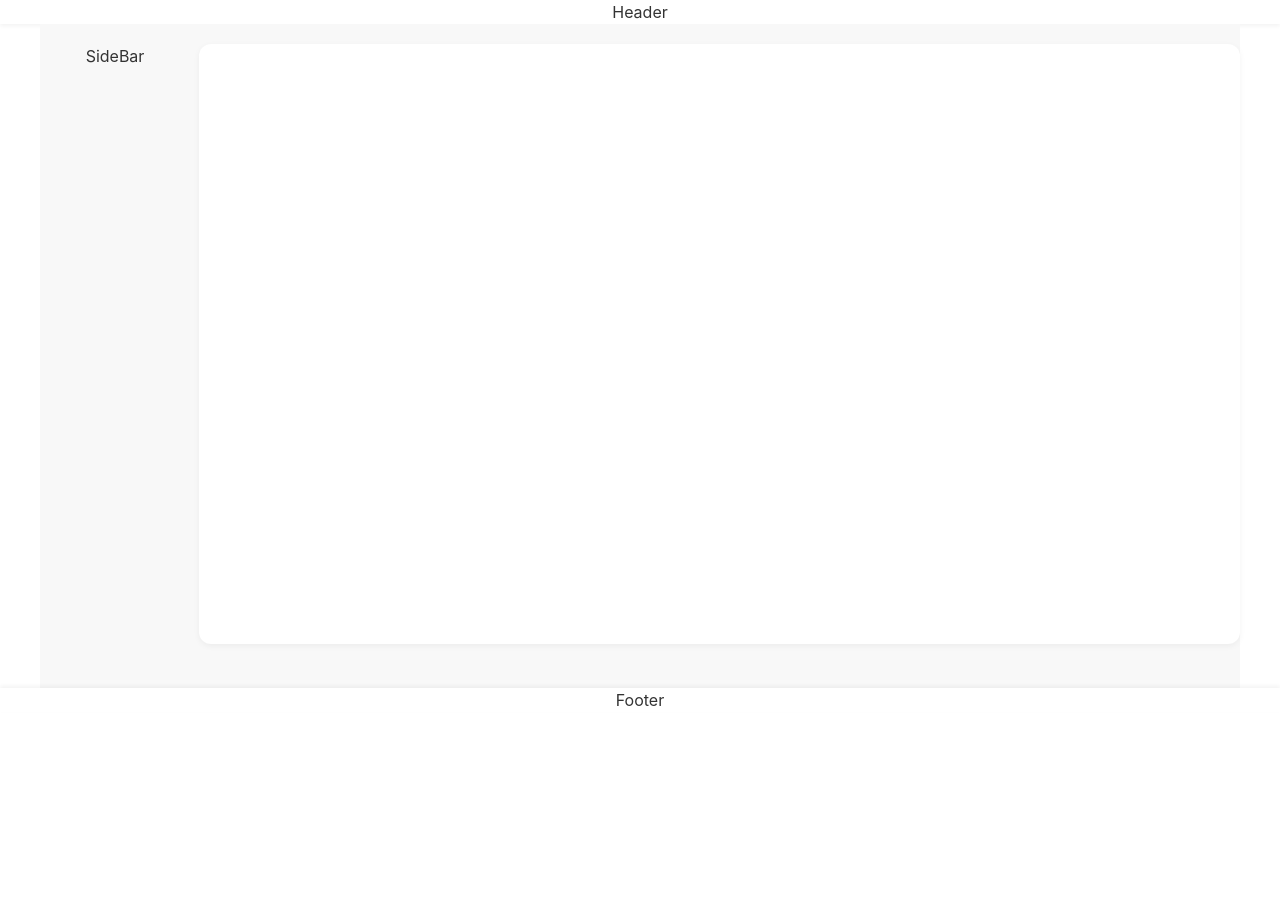
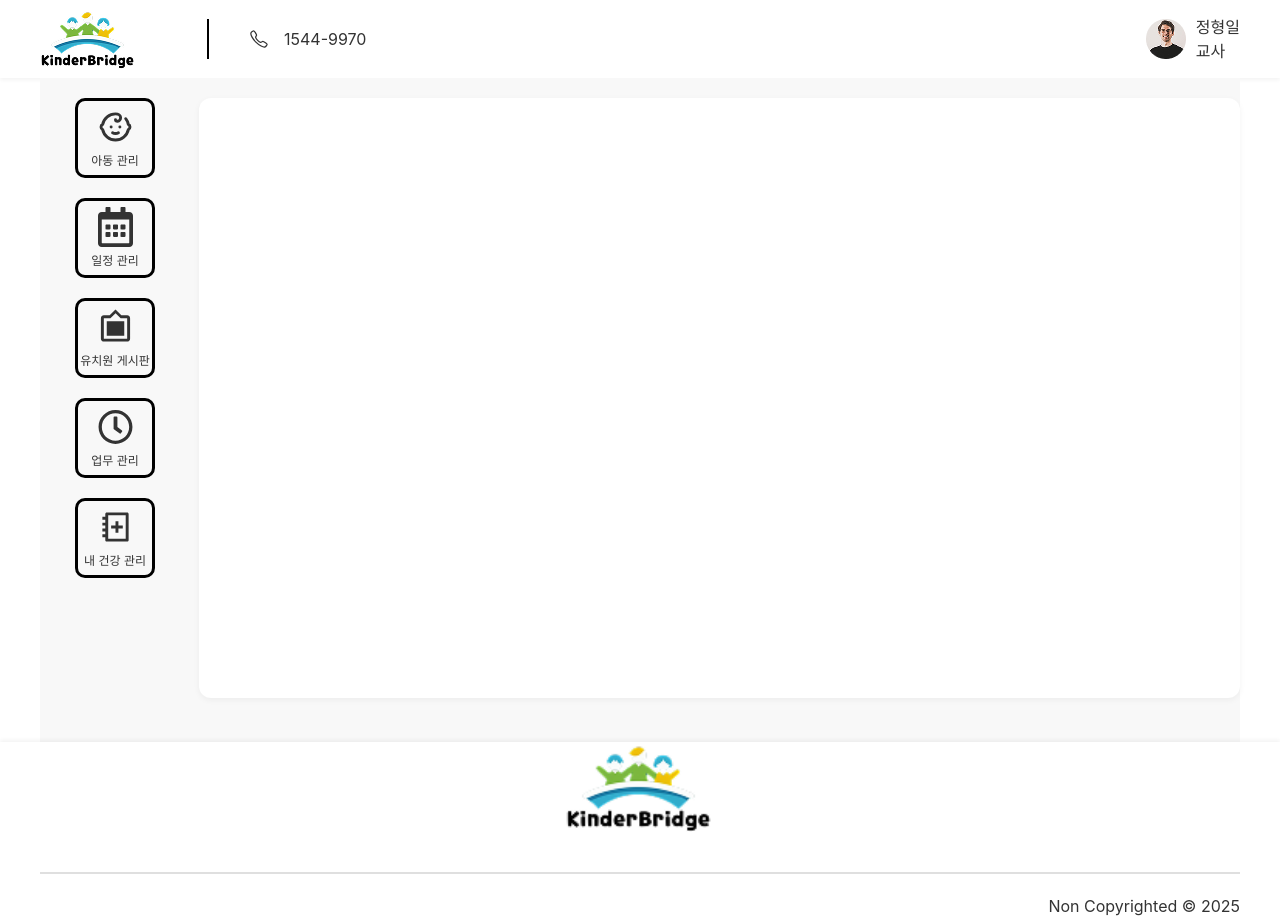
Before and after one commit to parkjimin0817/100toBack, a React (Vite) app in the folder front/: page / in a window 1280 px wide. Before the commit the page ends 800 px from the top, so only its background shows below. Built offline with nearby package versions, Linux system fonts and the light colour scheme.

Commit message:
Feat : 헤더, 푸터, 사이드 바, 레이아웃 구성 완료

```diff
--- a/front/src/components/Footer.jsx
+++ b/front/src/components/Footer.jsx
@@ -1,7 +1,35 @@
 import React from 'react';
+import logo from '../assets/KinderBridge.png';
+import styled from 'styled-components';
 
 const Footer = () => {
-  return <div>Footer</div>;
+  return (
+    <FooterContainer>
+      <FooterLogo src={logo} alt="KinderBridge" />
+      <LinearBar></LinearBar>
+      <CopyrightText>Non Copyrighted © 2025 </CopyrightText>
+    </FooterContainer>
+  );
 };
 
+const FooterContainer = styled.div`
+  max-width: 1200px;
+  width: 100%;
+`;
+
+const FooterLogo = styled.img`
+  width: 150px;
+  height: 90px;
+`;
+
+const LinearBar = styled.div`
+  height: 1px;
+  border: solid 1px #dfdfdf;
+  margin: 40px 0 20px;
+`;
+
+const CopyrightText = styled.p`
+  text-align: right;
+`;
+
 export default Footer;
--- a/front/src/components/Header.jsx
+++ b/front/src/components/Header.jsx
@@ -1,14 +1,73 @@
 import React from 'react';
 import styled from 'styled-components';
+import logo from '../assets/KinderBridge.png';
+import userProfile from '../assets/userProfile.png';
+import { IoCallOutline } from 'react-icons/io5';
 
 const Header = () => {
-  return <HeaderContainer>Header</HeaderContainer>;
+  return (
+    <HeaderContainer>
+      <HeaderLeftBox>
+        <Logo src={logo} alt="KinderBridge" />
+        <LinearBar></LinearBar>
+        <IoCallOutline />
+        <p>1544-9970</p>
+      </HeaderLeftBox>
+      <HeaderRightBox>
+        <UserProfile>
+          <img src={userProfile} alt="사용자 프로필" />
+          <UserNameAndRole>
+            <p>정형일</p>
+            <p>교사</p>
+          </UserNameAndRole>
+        </UserProfile>
+      </HeaderRightBox>
+    </HeaderContainer>
+  );
 };
 
-const HeaderContainer = styled.header`
-  position: sticky;
-  top: 0;
-  z-index: ${({ theme }) => theme.zIndices.sticky};
+const HeaderContainer = styled.div`
+  max-width: 1200px;
+  width: 100%;
+  height: 78px;
+  display: flex;
+  align-items: center;
+  justify-content: space-between;
+`;
+
+const HeaderLeftBox = styled.div`
+  display: flex;
+  align-items: center;
+
+  & > svg {
+    width: 20px;
+    height: 20px;
+    margin-right: 15px;
+  }
+`;
+
+const Logo = styled.img`
+  cursor: pointer;
+`;
+
+const LinearBar = styled.div`
+  height: 40px;
+  width: 1px;
+  border: solid 1px black;
+  margin-left: 70px;
+  margin-right: 40px;
+`;
+
+const HeaderRightBox = styled.div``;
+
+const UserProfile = styled.div`
+  display: flex;
+  align-items: center;
+`;
+
+const UserNameAndRole = styled.div`
+  text-align: start;
+  margin-left: 10px;
 `;
 
 export default Header;
--- a/front/src/components/Layout.jsx
+++ b/front/src/components/Layout.jsx
@@ -24,23 +24,13 @@ const Layout = ({ children }) => {
     </>
   );
 };
-
-const Content = styled.main`
-  min-height: calc(100vh - 68px);
-  display: flex;
-  min-width: 1440px;
-  margin: auto;
-`;
-
-const ContentContainer = styled.div`
-  width: 100%;
-`;
-
 const HeaderWrapper = styled.header`
   width: 100%;
   min-width: 320px;
   background-color: #ffffff;
   box-shadow: 0px 2px 4px rgba(0, 0, 0, 0.05);
+  display: flex;
+  justify-content: center;
 `;
 
 const FooterWrapper = styled.footer`
@@ -49,6 +39,8 @@ const FooterWrapper = styled.footer`
   background-color: #ffffff;
   margin-top: auto;
   box-shadow: 0px -2px 4px rgba(0, 0, 0, 0.05);
+  display: flex;
+  justify-content: center;
 `;
 
 const MainWrapper = styled.main`
@@ -70,8 +62,8 @@ const MainWrapper = styled.main`
 `;
 
 const SideBarWrapper = styled.aside`
-  /* width: 240px;
-  min-width: 240px; */
+  width: 120px;
+  /* min-width: 240px; */
   margin-right: 24px;
 `;
 
--- a/front/src/components/Sidebar.jsx
+++ b/front/src/components/Sidebar.jsx
@@ -1,12 +1,77 @@
-import React from 'react';
+import React, { useState } from 'react';
 import styled from 'styled-components';
+import { LuBaby } from "react-icons/lu";
+import { FaRegCalendarAlt, FaRegClock } from "react-icons/fa";
+import { MdFilterFrames } from "react-icons/md";
+import { RiHealthBookLine } from "react-icons/ri";
 
 const SideBar = () => {
-  return <SideBarContainer>SideBar</SideBarContainer>;
+  const [isHover , setIsHover] = useState(false);
+
+  return (
+    <SidebarContainer>
+      <SidebarList>
+        <SidebarItemButton>
+          <LuBaby />
+          <p>아동 관리</p>
+        </SidebarItemButton>
+        <SidebarItemButton>
+          <FaRegCalendarAlt />
+          <p>일정 관리</p>
+        </SidebarItemButton>
+        <SidebarItemButton>
+          <MdFilterFrames />
+          <p>유치원 게시판</p>
+        </SidebarItemButton>
+        <SidebarItemButton>
+          <FaRegClock />
+          <p>업무 관리</p>
+        </SidebarItemButton>
+        <SidebarItemButton>
+          <RiHealthBookLine />
+          <p>내 건강 관리</p>
+        </SidebarItemButton>
+      </SidebarList>
+    </SidebarContainer>
+  );
 };
 
-const SideBarContainer = styled.div`
+const SidebarContainer = styled.div`
   width: 120px;
 `;
 
+const SidebarList = styled.ul`
+  display: flex;
+  flex-direction: column;
+  gap: 20px;
+  align-items: center;
+`;
+
+const SidebarItemButton = styled.li`
+  display : flex;
+  align-items: center;
+  flex-direction: column;
+  justify-content: center;
+  width: 80px;
+  height: 80px;
+  border: 3px black solid;
+  border-radius: 10px;
+  font-size: 12px;
+
+  & > svg {
+    width: 35px;
+    height: 40px;
+    margin-bottom: 5px;
+  }
+
+  &:hover {
+    background-color : black;
+    color: white;
+  }
+`;
+
+const SidebarSublist = styled.ul``;
+
+const SidebarSubItem = styled.li``;
+
 export default SideBar;
```
Also changed, not shown: front/src/assets/KinderBridge.png (added), front/src/assets/userProfile.png (added).
